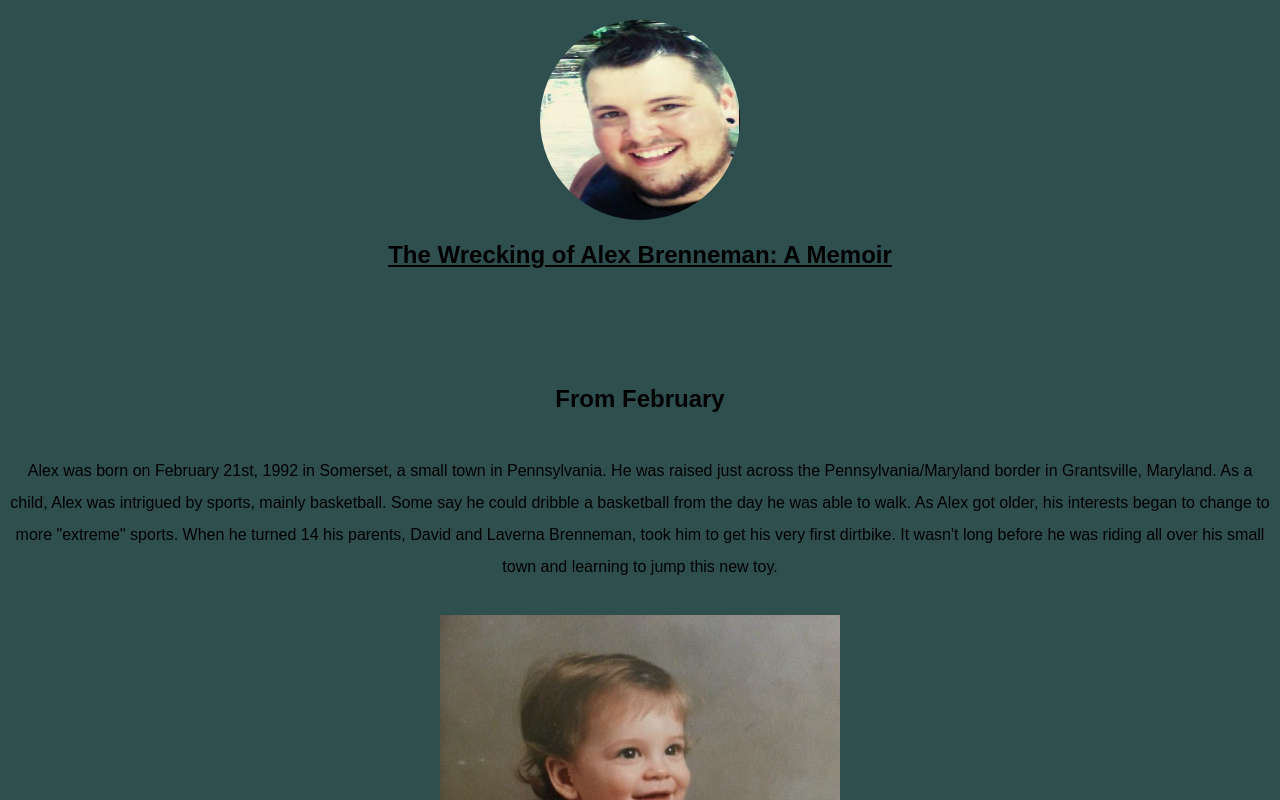
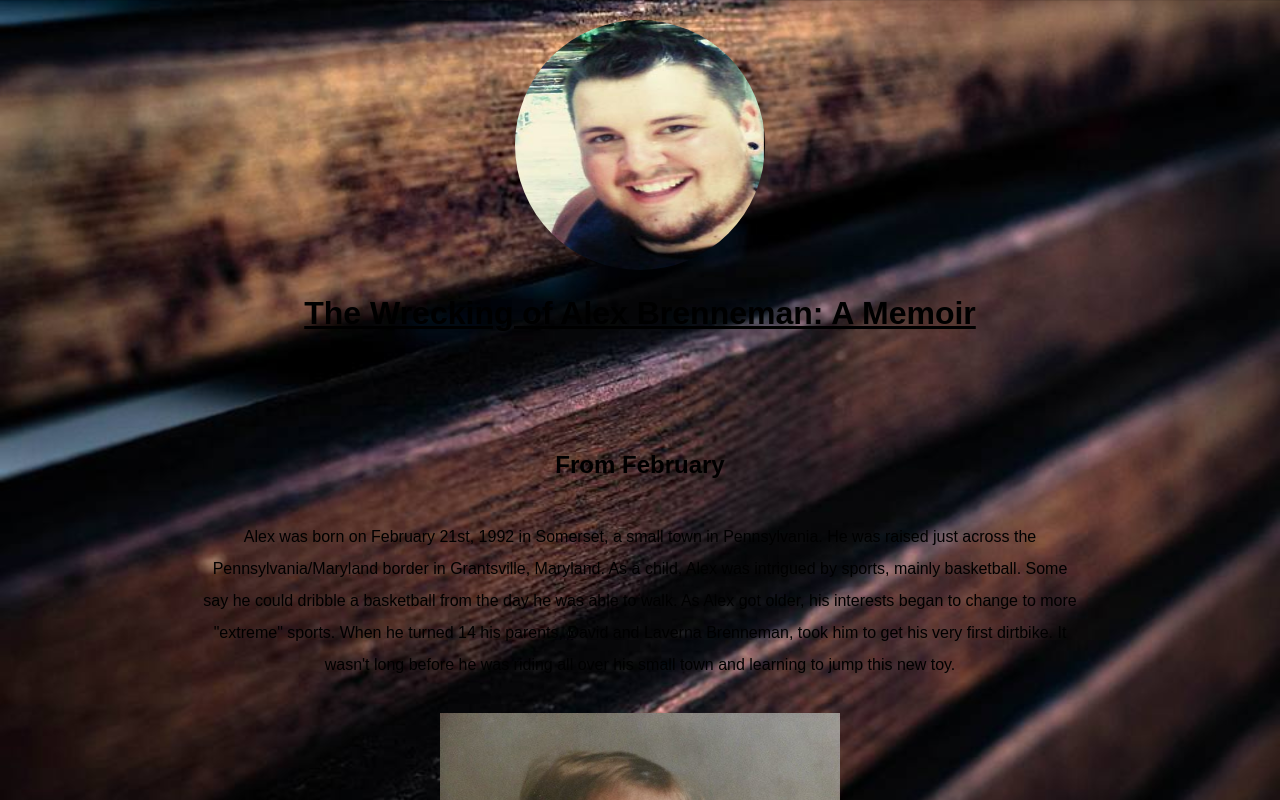
Before and after one commit to alexbrenneman/html-me-something, a plain HTML site: page index.html in a window 1280 px wide. Shown: the top 800 px of the page. Drawn offline with Linux system fonts and the light colour scheme; a web font is replaced by a local one.

Commit message:
added new background pic and styled using css

```diff
--- a/index.html
+++ b/index.html
@@ -11,17 +11,21 @@
 
     </head>
 
+
     <body>
+
+            <article> </article>
         <header>
+
             <img src="images/profile-pic.jpg" class="profile-pic">
-            <article>
             <h1 id="name"><u><strong>The Wrecking of Alex Brenneman: A Memoir</strong></u></h1>
-            </article>
+
         </header>
         <br>
         <br>
         <br>
         <main>
+
 
         <div class="chapter1">
 
@@ -78,6 +82,9 @@
 
     </main>
 
+            <br>
+            <br>
+            <br>
         <footer>
             <div class="social">
                 <a href="https://www.facebook.com/alex.brenneman" class="facebook"target="_blank"><img src="images/facebook-logo.png" alt=""></a>
--- a/style.css
+++ b/style.css
@@ -46,12 +46,18 @@ table {
 
 
 body{
-    background-color: darkslategrey
+    background-image: url(images/rustic-wood.jpg);
+    background-repeat: no-repeat;
+    background-attachment: fixed;
+    background-size: cover;
+
+
+
 }
 
 .profile-pic{
-    height:200px ;
-    width: 200px;
+    height:250px ;
+    width: 250px;
     border-radius: 50%;
 }
 
@@ -109,8 +115,8 @@ a:hover{
 
 p{
     text-align: center;
-    padding-left: 10px;
-    padding-right: 10px;
+    padding-left: 200px;
+    padding-right: 200px;
 }
 .chapter1,.chapter3{
     text-align: center;
@@ -124,3 +130,9 @@ p{
     height: 500px;
     width: 400px;
 }
+/*article{
+    background-color: black;
+    opacity: 0.5;
+
+
+}*/
```
Also changed, not shown: images/rustic-wood.jpg (added).
